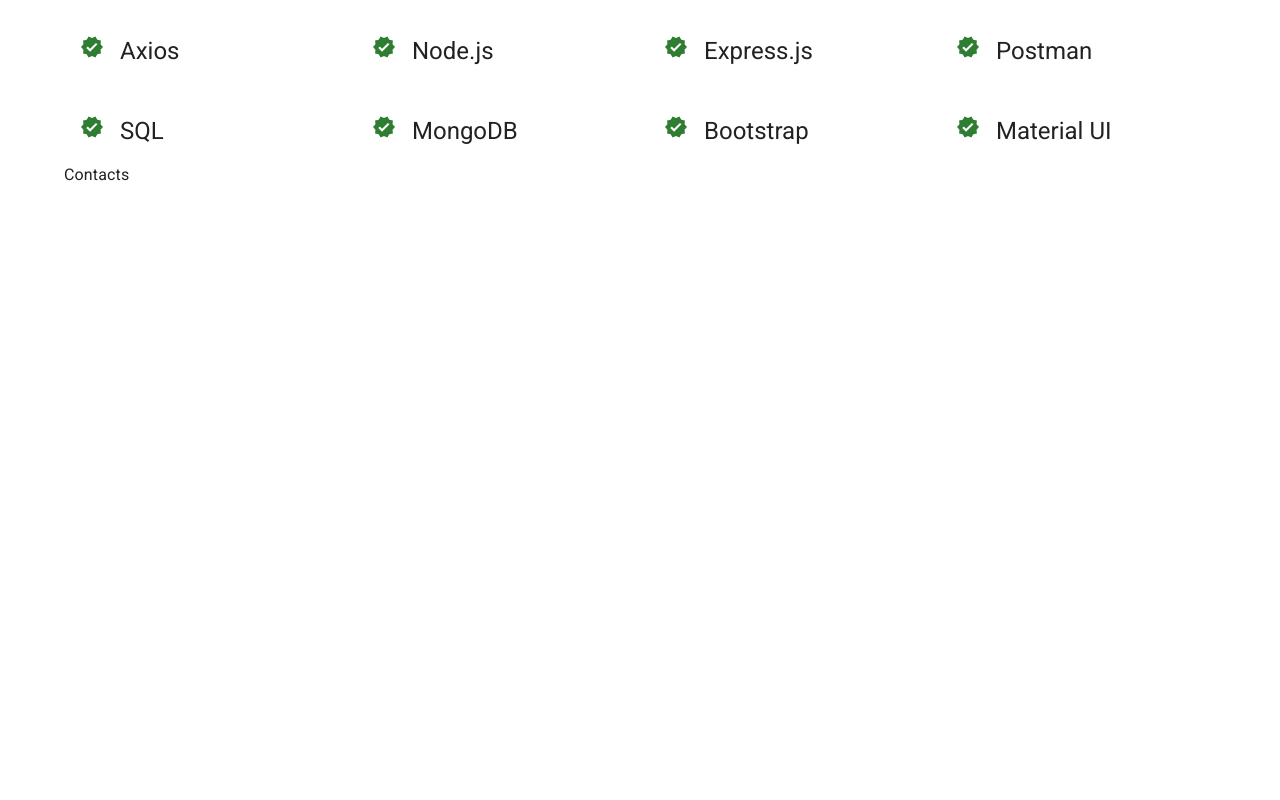
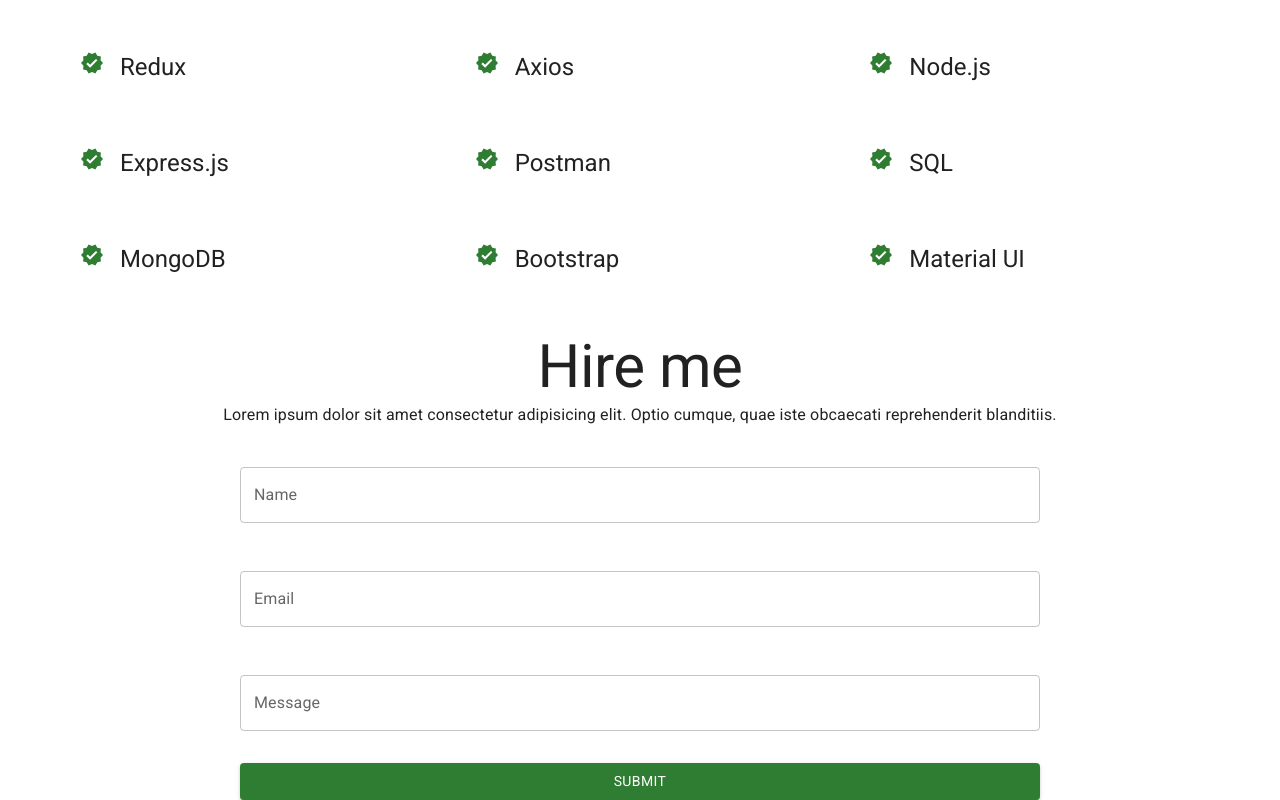
Before and after one commit to SomnathKar000/Porifolio, a React (Create React App) app: page / in a window 1280 px wide. Shown: the part 1871-2671 px from the top of the page. Before the commit the page ends 2058 px from the top, so only its background shows below. Built offline with nearby package versions, Linux system fonts and the light colour scheme.

Commit message:
Added contact field

```diff
--- a/src/components/Contact.js
+++ b/src/components/Contact.js
@@ -1,19 +1,45 @@
 import React from "react";
-import { Box, Container, Typography } from "@mui/material";
+import { Box, Container, Typography, TextField, Button } from "@mui/material";
 import styled from "styled-components";
 
 const Contact = () => {
   return (
     <Wrapper>
       <Container>
-        <Box>
-          <Typography varient="h2">Contacts</Typography>
+        <Box sx={{ margin: 5 }}>
+          <Typography variant="h2">Hire me</Typography>
+          <Typography variant="p">
+            Lorem ipsum dolor sit amet consectetur adipisicing elit. Optio
+            cumque, quae iste obcaecati reprehenderit blanditiis.
+          </Typography>
+        </Box>
+        <Box className="inputContainer">
+          <TextField label="Name" id="fullWidth"></TextField>
+          <TextField label="Email" id="fullWidth"></TextField>
+          <TextField
+            className="messageBox"
+            sx={{ height: 40 }}
+            label="Message"
+          ></TextField>
+          <Button variant="contained" color="success">
+            Submit
+          </Button>
         </Box>
       </Container>
     </Wrapper>
   );
 };
 
-const Wrapper = styled.div``;
+const Wrapper = styled.div`
+  text-align: center;
+  .inputContainer {
+    display: grid;
+    grid-template-columns: 50rem;
+    justify-content: center;
+    gap: 3rem;
+  }
+  .messageBox {
+  }
+`;
 
 export default Contact;
--- a/src/components/Skills.js
+++ b/src/components/Skills.js
@@ -61,8 +61,8 @@
   }
   .skillsContainer {
     display: grid;
-    grid-template-columns: repeat(4, 1fr);
-    gap: 1rem;
+    grid-template-columns: repeat(3, 1fr);
+    gap: 2rem;
   }
 `;
 export default Skills;
```
